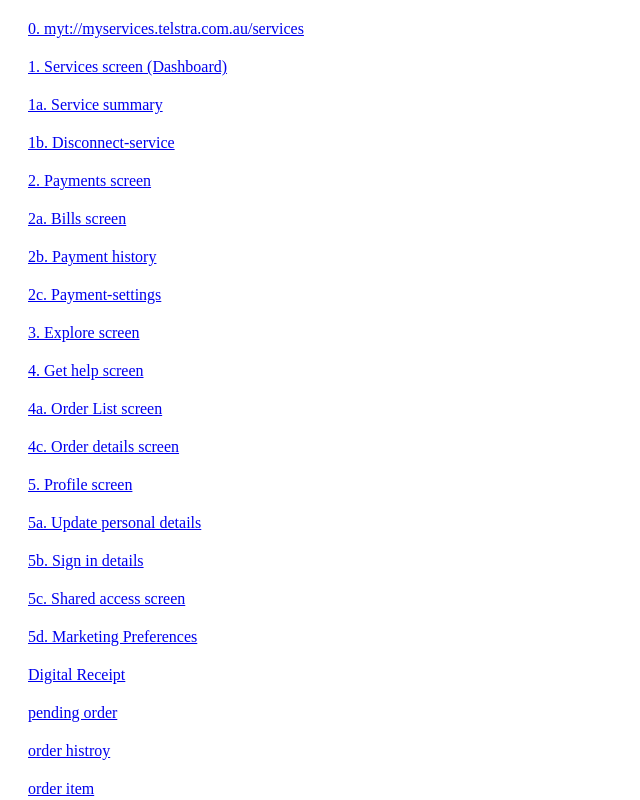
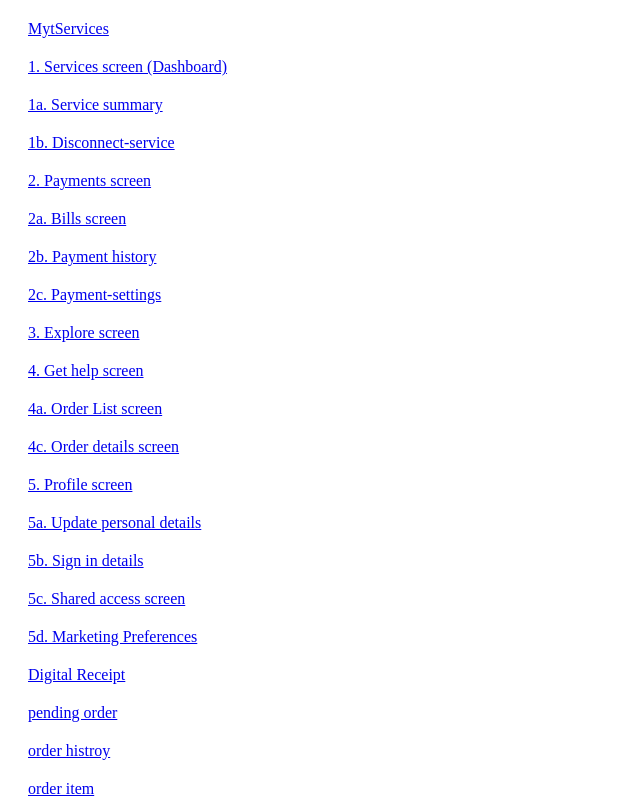
Before and after one commit to stephenjames/stephenjames.github.io, a plain HTML site: page index.html in a window 1280 px wide. Shown: the top 800 px of the page, without its empty margins (0-640 px from the left). Drawn offline with Linux system fonts and the light colour scheme.

Commit message:
Update index.html

```diff
--- a/index.html
+++ b/index.html
@@ -4,7 +4,7 @@
 div{ margin:20px 20px 20px 20px }
 </style>
 <body>
-<div><a href="myt://myservices.telstra.com.au/services">0. myt://myservices.telstra.com.au/services</a></div>
+<div><a href="myt://myservices.telstra.com.au/services">MytServices</a></div>
 <div><a href="https://staging.my.telstra.com.au/services">1. Services screen (Dashboard)</a></div>
 <div><a href="https://staging.my.telstra.com.au/services/service-summary?param=0474851726">1a. Service summary</a></div>
 <div><a href="https://staging.my.telstra.com.au/services/disconnect-service?serviceId=0423423523">1b. Disconnect-service</a></div>
```
